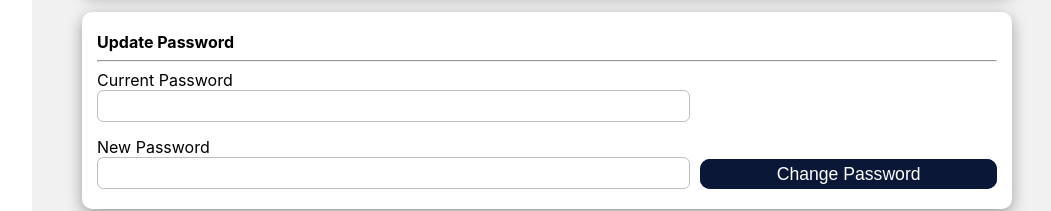
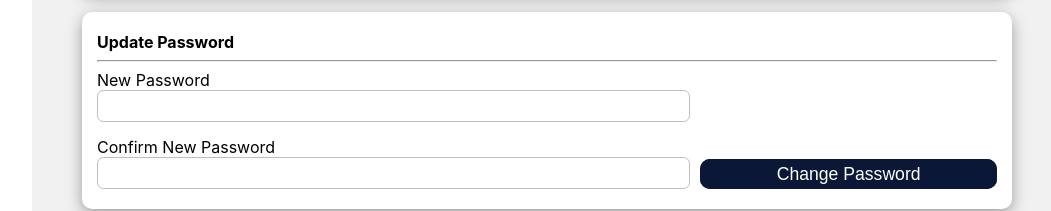
Before and after one commit to Hack4ImpactFall2021/y-knot, a React (Create React App) app: page / in a window 1280 px wide. Shown: the part 217-428 px from the top of the page, without its empty margins (218-1269 px from the left). Built offline with nearby package versions, Linux system fonts and the light colour scheme; no server answers; a web font is replaced by a local one.

Commit message:
update password changes

```diff
--- a/src/SettingsPage/Settings.tsx
+++ b/src/SettingsPage/Settings.tsx
@@ -26,11 +26,11 @@ const Settings = () => {
 
         <div className="grid2r2c">
           <div className="input-group row1 col1">
-            <label>Current Password</label> <br />
+            <label>New Password</label> <br />
             <input type="text" />
           </div>
           <div className="input-group row2 col1">
-            <label>New Password</label> <br />
+            <label>Confirm New Password</label> <br />
             <input type="text" />
           </div>
           <button className="settings-button row2 col2">
```
